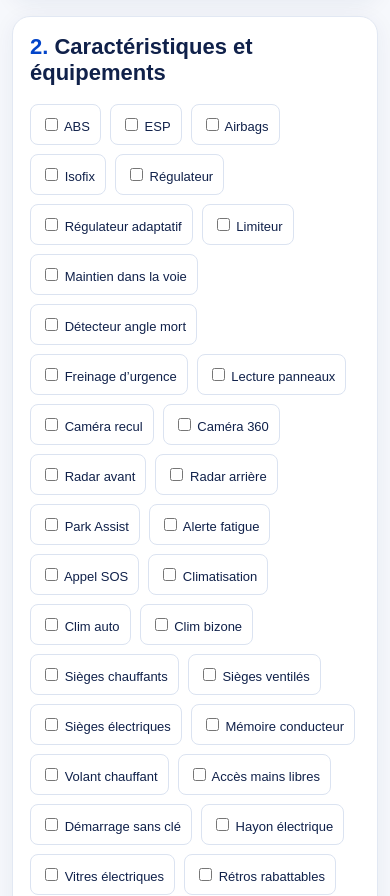
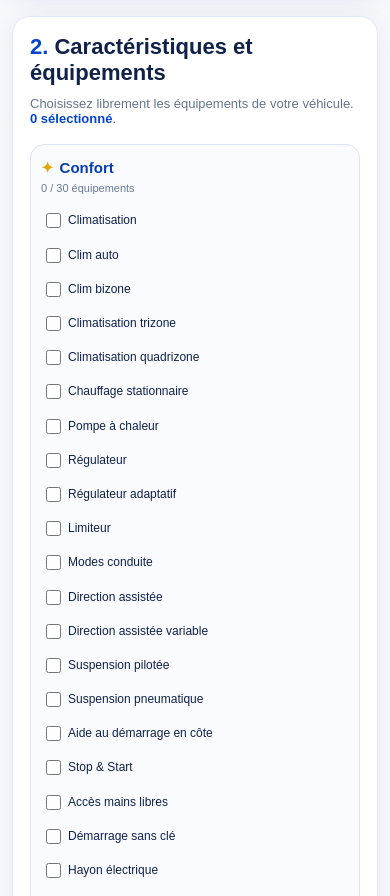
Before and after one commit to Touticimarket/tout-ici-market, a Next.js app: page /automobile/deposer in a window 390 px wide. Shown: the part 2567-3463 px from the top of the page. Built offline with nearby package versions, Linux system fonts and the light colour scheme; no server answers; the database is empty.

Commit message:
Organize 155 automobile equipment choices into five responsive category columns

```diff
--- a/app/automobile/deposer/page.tsx
+++ b/app/automobile/deposer/page.tsx
@@ -5,31 +5,86 @@ import { supabase } from "../../lib/supabaseClient";
 
 type Item = { id: string; nom: string };
 
-const optionsAuto = [
-  "ABS", "ESP", "Airbags", "Isofix", "Régulateur", "Régulateur adaptatif",
-  "Limiteur", "Maintien dans la voie", "Détecteur angle mort", "Freinage d’urgence",
-  "Lecture panneaux", "Caméra recul", "Caméra 360", "Radar avant", "Radar arrière",
-  "Park Assist", "Alerte fatigue", "Appel SOS",
-
-  "Climatisation", "Clim auto", "Clim bizone", "Sièges chauffants",
-  "Sièges ventilés", "Sièges électriques", "Mémoire conducteur",
-  "Volant chauffant", "Accès mains libres", "Démarrage sans clé",
-  "Hayon électrique", "Vitres électriques", "Rétros rabattables",
-
-  "GPS", "Écran tactile", "Bluetooth", "Apple CarPlay", "Android Auto",
-  "USB", "USB-C", "Charge induction", "Audio premium", "Commande vocale",
-  "Affichage tête haute", "Cockpit digital", "Wi-Fi",
-
-  "Cuir", "Semi-cuir", "Alcantara", "Sièges sport", "Palettes au volant",
-  "Éclairage ambiance", "Banquette rabattable", "Accoudoir",
-
-  "Jantes alu", "Feux LED", "Matrix LED", "Xénon", "Antibrouillards",
-  "Toit ouvrant", "Toit panoramique", "Vitres teintées", "Barres de toit",
-  "Attelage", "Peinture métallisée", "Pack sport",
-
-  "Câble recharge", "Charge rapide", "Pompe à chaleur",
-  "Préconditionnement batterie", "Modes conduite", "Récupération énergie"
-];
+const optionsParCategorie = [
+  {
+    titre: "Confort", icone: "✦", options: [
+      "Climatisation", "Clim auto", "Clim bizone", "Climatisation trizone",
+      "Climatisation quadrizone", "Chauffage stationnaire", "Pompe à chaleur",
+      "Régulateur", "Régulateur adaptatif", "Limiteur", "Modes conduite",
+      "Direction assistée", "Direction assistée variable", "Suspension pilotée",
+      "Suspension pneumatique", "Aide au démarrage en côte", "Stop & Start",
+      "Accès mains libres", "Démarrage sans clé", "Hayon électrique",
+      "Ouverture du coffre mains libres", "Vitres électriques",
+      "Rétros rabattables", "Rétros électriques", "Rétros dégivrants",
+      "Essuie-glaces automatiques", "Allumage automatique des feux",
+      "Pare-brise chauffant", "Volant chauffant", "Pare-soleil électriques"
+    ]
+  },
+  {
+    titre: "Sécurité", icone: "◈", options: [
+      "ABS", "ESP", "ASR / antipatinage", "Airbags", "Airbags latéraux",
+      "Airbags rideaux", "Isofix", "Freinage d’urgence",
+      "Freinage automatique d’urgence", "Alerte collision frontale",
+      "Détecteur angle mort", "Maintien dans la voie",
+      "Alerte franchissement de ligne", "Lecture panneaux",
+      "Détection des piétons", "Détection des cyclistes",
+      "Alerte fatigue", "Appel SOS", "Surveillance pression pneus",
+      "Aide au stationnement", "Radar avant", "Radar arrière",
+      "Caméra recul", "Caméra 360", "Park Assist",
+      "Assistance conduite autoroute", "Aide au freinage",
+      "Contrôle descente", "Alarme", "Antidémarrage",
+      "Fermeture centralisée", "Fixations siège enfant"
+    ]
+  },
+  {
+    titre: "Multimédia", icone: "♫", options: [
+      "GPS", "GPS connecté", "Écran tactile", "Écran central grand format",
+      "Cockpit digital", "Tableau de bord numérique",
+      "Affichage tête haute", "Bluetooth", "Apple CarPlay",
+      "Apple CarPlay sans fil", "Android Auto", "Android Auto sans fil",
+      "USB", "USB-C", "Prise 12 V", "Prise 230 V",
+      "Charge induction", "Audio premium", "Radio DAB",
+      "Commande vocale", "Wi-Fi", "Services connectés",
+      "Mise à jour à distance", "Caméra embarquée",
+      "Écran passager", "Écrans arrière", "Système de navigation 3D",
+      "Commandes audio au volant"
+    ]
+  },
+  {
+    titre: "Extérieur", icone: "☼", options: [
+      "Jantes alu", "Jantes 17 pouces", "Jantes 18 pouces",
+      "Jantes 19 pouces", "Jantes 20 pouces", "Feux LED",
+      "Matrix LED", "Xénon", "Antibrouillards",
+      "Feux de jour LED", "Feux adaptatifs", "Toit ouvrant",
+      "Toit panoramique", "Toit ouvrant électrique",
+      "Vitres teintées", "Vitres arrière surteintées",
+      "Barres de toit", "Attelage", "Attelage escamotable",
+      "Peinture métallisée", "Peinture nacrée", "Pack sport",
+      "Pack extérieur noir", "Pare-chocs sport",
+      "Becquet arrière", "Rétroviseurs noirs",
+      "Caméras de rétroviseurs", "Câble recharge", "Charge rapide",
+      "Prise de recharge Type 2", "Prise de recharge CCS"
+    ]
+  },
+  {
+    titre: "Intérieur", icone: "▣", options: [
+      "Cuir", "Semi-cuir", "Alcantara", "Sellerie tissu",
+      "Sellerie sport", "Sièges sport", "Sièges chauffants",
+      "Sièges ventilés", "Sièges massants", "Sièges électriques",
+      "Sièges à mémoire", "Mémoire conducteur",
+      "Réglage lombaire", "Sièges arrière chauffants",
+      "Banquette rabattable", "Banquette coulissante",
+      "Accoudoir", "Accoudoir arrière", "Palettes au volant",
+      "Volant cuir", "Volant multifonction",
+      "Éclairage ambiance", "Éclairage intérieur LED",
+      "Rétroviseur intérieur électrochrome", "Toit de pavillon noir",
+      "Inserts bois", "Inserts aluminium", "Tapis de sol",
+      "Coffre à double plancher", "Filet de coffre",
+      "7 places", "Troisième rangée de sièges",
+      "Préconditionnement batterie", "Récupération énergie"
+    ]
+  }
+] as const;
 
 export default function DeposerAutoPage() {
   const [marques, setMarques] = useState<Item[]>([]);
@@ -240,8 +295,18 @@ export default function DeposerAutoPage() {
         .auto-upload{display:block;text-align:center;border:2px dashed #b9cbe9;border-radius:14px;padding:30px 14px;cursor:pointer;background:#f8faff}
         .auto-photo-thumbs{display:grid;grid-template-columns:repeat(5,minmax(0,1fr));gap:8px;margin-top:12px}
         .auto-photo-thumbs img{width:100%;height:70px;object-fit:cover;border-radius:8px}
-        .auto-options{display:flex;flex-wrap:wrap;gap:9px}
-        .auto-options label{border:1px solid #dbe3f1;border-radius:8px;padding:10px;background:#fff;font-size:13px}
+        .auto-option-columns{display:grid;grid-template-columns:repeat(5,minmax(0,1fr));gap:12px;align-items:start}
+        .auto-option-category{border:1px solid #dbe4f3;border-radius:14px;padding:14px 10px;background:#f9fbff;min-width:0}
+        .auto-option-category h3{font-size:15px;color:#063fae;margin:0 0 5px}
+        .auto-option-count{font-size:11px;color:#697993;margin:0 0 11px}
+        .auto-option-items{display:flex;flex-direction:column;gap:4px}
+        .auto-option-check{display:flex;align-items:flex-start;gap:7px;padding:7px 5px;border-radius:7px;font-size:12px;line-height:1.35;cursor:pointer;overflow-wrap:anywhere}
+        .auto-option-check:hover{background:#ebf2ff}
+        .auto-option-check input{accent-color:#0545cc;flex-shrink:0;margin:1px 0 0;width:15px;height:15px}
+        .auto-option-check:has(input:checked){background:#edf4ff;color:#0645bf;font-weight:650}
+        @media(max-width:1250px){.auto-option-columns{grid-template-columns:repeat(3,minmax(0,1fr))}}
+        @media(max-width:780px){.auto-option-columns{grid-template-columns:repeat(2,minmax(0,1fr))}}
+        @media(max-width:490px){.auto-option-columns{grid-template-columns:1fr}}
         @media(max-width:950px){.auto-layout{grid-template-columns:1fr}.auto-form-grid{grid-template-columns:repeat(2,minmax(0,1fr))}.auto-photo-form{grid-template-columns:1fr}}
         @media(max-width:540px){.auto-wrap{padding:12px}.auto-hero{padding:22px;min-height:190px}.auto-form-grid{grid-template-columns:1fr}.auto-panel{padding:17px}}
       `}</style>
@@ -312,7 +377,27 @@ export default function DeposerAutoPage() {
             </section>
             <section className="auto-panel" style={{marginTop:16}}>
               <h2 style={{marginTop:0,fontSize:22}}><span style={{color:"#0345c9"}}>2.</span> Caractéristiques et équipements</h2>
-              <div className="auto-options">{optionsAuto.map(option=><label key={option}><input type="checkbox" checked={options.includes(option)} onChange={()=>toggleOption(option)}/> {option}</label>)}</div>
+              <p style={{color:"#63748f",fontSize:13,marginTop:-8,marginBottom:18}}>
+                Choisissez librement les équipements de votre véhicule. <strong style={{color:"#0345c9"}}>{options.length} sélectionné{options.length>1?"s":""}</strong>.
+              </p>
+              <div className="auto-option-columns">
+                {optionsParCategorie.map(categorie=>(
+                  <section className="auto-option-category" key={categorie.titre} aria-label={"Options "+categorie.titre}>
+                    <h3><span aria-hidden="true" style={{color:"#e1a800",marginRight:6}}>{categorie.icone}</span>{categorie.titre}</h3>
+                    <p className="auto-option-count">
+                      {categorie.options.filter(option=>options.includes(option)).length} / {categorie.options.length} équipements
+                    </p>
+                    <div className="auto-option-items">
+                      {categorie.options.map(option=>(
+                        <label className="auto-option-check" key={option}>
+                          <input type="checkbox" checked={options.includes(option)} onChange={()=>toggleOption(option)}/>
+                          <span>{option}</span>
+                        </label>
+                      ))}
+                    </div>
+                  </section>
+                ))}
+              </div>
             </section>
             <section className="auto-panel" style={{marginTop:16}}>
               <h2 style={{marginTop:0,fontSize:22}}><span style={{color:"#0345c9"}}>3.</span> Description et publication</h2>
```
